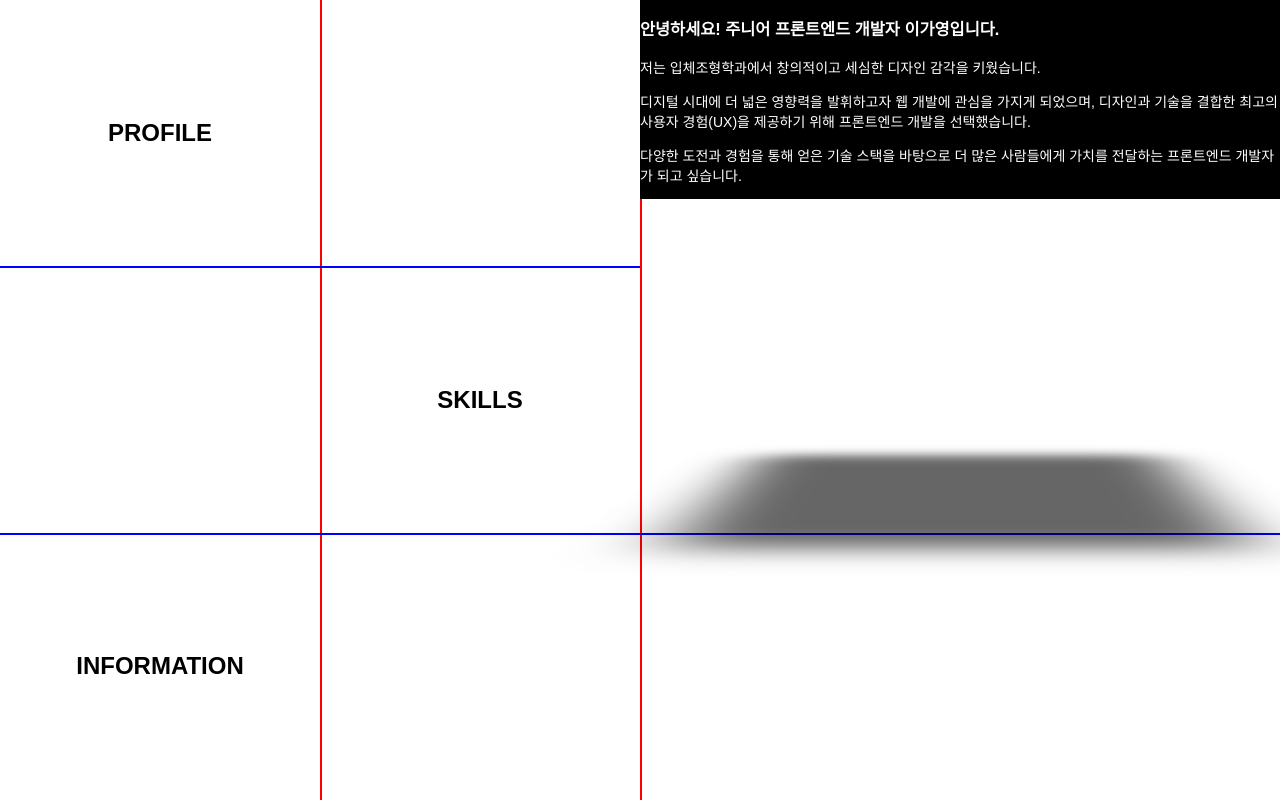
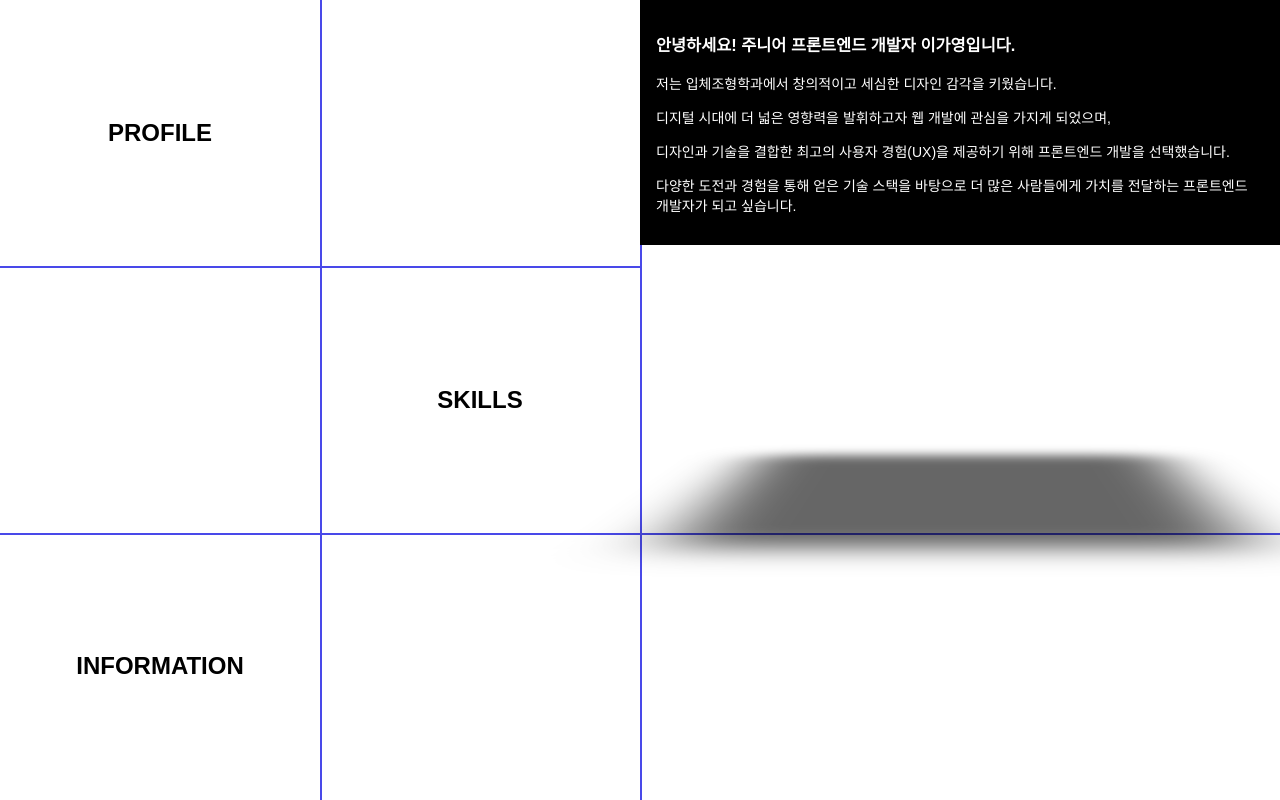
Before and after one commit to gaebonglee/gayoung_portfolio, a React (Create React App) app: page / in a window 1280 px wide. Built offline with nearby package versions, Linux system fonts and the light colour scheme.

Commit message:
컴포넌트 애니메이션 실행 추가 필요

```diff
--- a/src/components/NewPortfolio/me/Profile.tsx
+++ b/src/components/NewPortfolio/me/Profile.tsx
@@ -1,21 +1,37 @@
-import React from "react";
+import React, { useEffect } from "react";
 import "../../../style/NewPortfolio/me/Profile.scss";
 
 const Profile: React.FC = () => {
+  useEffect(() => {
+    const elements = document.querySelectorAll(".textWrap p, .textWrap h3");
+    elements.forEach((el, index) => {
+      const htmlEl = el as HTMLElement;
+      htmlEl.style.setProperty("--animation-delay", `${index * 0.1}s`);
+      htmlEl.classList.add("animate");
+    });
+  }, []);
+
   return (
-    <section className="ProfileSection">
+    <section className="profileSection">
+      <div className="profileWrap">
         <div className="textWrap">
           <h3>안녕하세요! 주니어 프론트엔드 개발자 이가영입니다.</h3>
-        <p>저는 입체조형학과에서 창의적이고 세심한 디자인 감각을 키웠습니다.</p>
+          <p>
+            저는 입체조형학과에서 창의적이고 세심한 디자인 감각을 키웠습니다.
+          </p>
           <p>
             디지털 시대에 더 넓은 영향력을 발휘하고자 웹 개발에 관심을 가지게
-          되었으며, 디자인과 기술을 결합한 최고의 사용자 경험(UX)을 제공하기
-          위해 프론트엔드 개발을 선택했습니다.
+            되었으며,
+            <p>
+              디자인과 기술을 결합한 최고의 사용자 경험(UX)을 제공하기 위해
+              프론트엔드 개발을 선택했습니다.
+            </p>
           </p>
           <p>
-          다양한 도전과 경험을 통해 얻은 기술 스택을 바탕으로 더 많은 사람들에게
-          가치를 전달하는 프론트엔드 개발자가 되고 싶습니다.
+            다양한 도전과 경험을 통해 얻은 기술 스택을 바탕으로 더 많은
+            사람들에게 가치를 전달하는 프론트엔드 개발자가 되고 싶습니다.
           </p>
+        </div>
       </div>
     </section>
   );
--- a/src/pages/ScrollTriggerPage1.tsx
+++ b/src/pages/ScrollTriggerPage1.tsx
@@ -7,7 +7,8 @@ const ScrollTriggerPage1: React.FC = () => {
   return (
     <div className="ScrollTriggerPage1">
       {/* <IntroPage /> */}
-      <MainLayout />
+      {/* <MainLayout /> */}
+
     </div>
   );
 };
--- a/src/style/NewPortfolio/me/MainLayout.scss
+++ b/src/style/NewPortfolio/me/MainLayout.scss
@@ -1,3 +1,4 @@
+@import "../../common.scss";
 .MainLayout_section {
   width: 100vw;
   height: 100vh;
@@ -14,7 +15,7 @@
       top: 0;
       bottom: 0;
       width: 2px;
-      background-color: red;
+      background-color: $neonblue1;
       animation: drawVerticalLine 3s forwards;
       transform-origin: top;
 
@@ -32,7 +33,7 @@
       left: 0;
       right: 0;
       height: 2px;
-      background-color: blue;
+      background-color: $neonblue1;
 
       &.top {
         top: 33.3%;
--- a/src/style/NewPortfolio/me/Profile.scss
+++ b/src/style/NewPortfolio/me/Profile.scss
@@ -1,10 +1,32 @@
 @import "../../common.scss";
 
-.ProfileSection {
+.profileSection {
   width: 100%;
   height: 100%;
   background-color: black;
 }
+
+.profileWrap {
+  padding: 1rem;
+}
 .textWrap {
   color: white;
+  p,
+  h3 {
+    opacity: 0;
+    transform-origin: 0% 50% -50;
+    animation: fadeInUp 0.8s ease-in-out forwards;
+    animation-delay: var(--animation-delay);
+  }
 }
+
+@keyframes fadeInUp {
+  0% {
+    opacity: 0;
+    transform: translateY(80px) rotateX(180deg);
+  }
+  100% {
+    opacity: 1;
+    transform: translateY(0) rotateX(0);
+  }
+}
```
Lines whose indentation alone changed are shown as unchanged.
